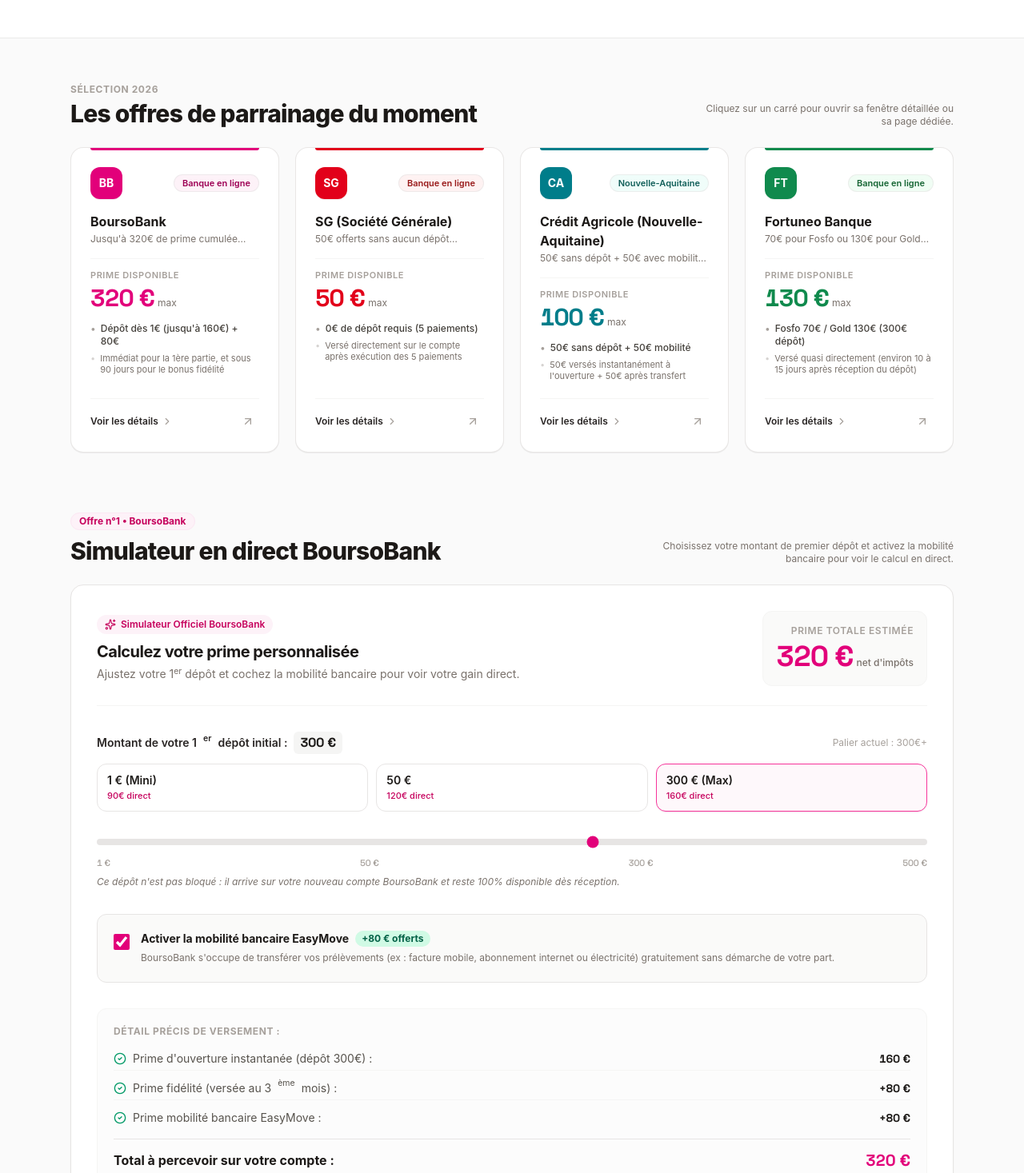
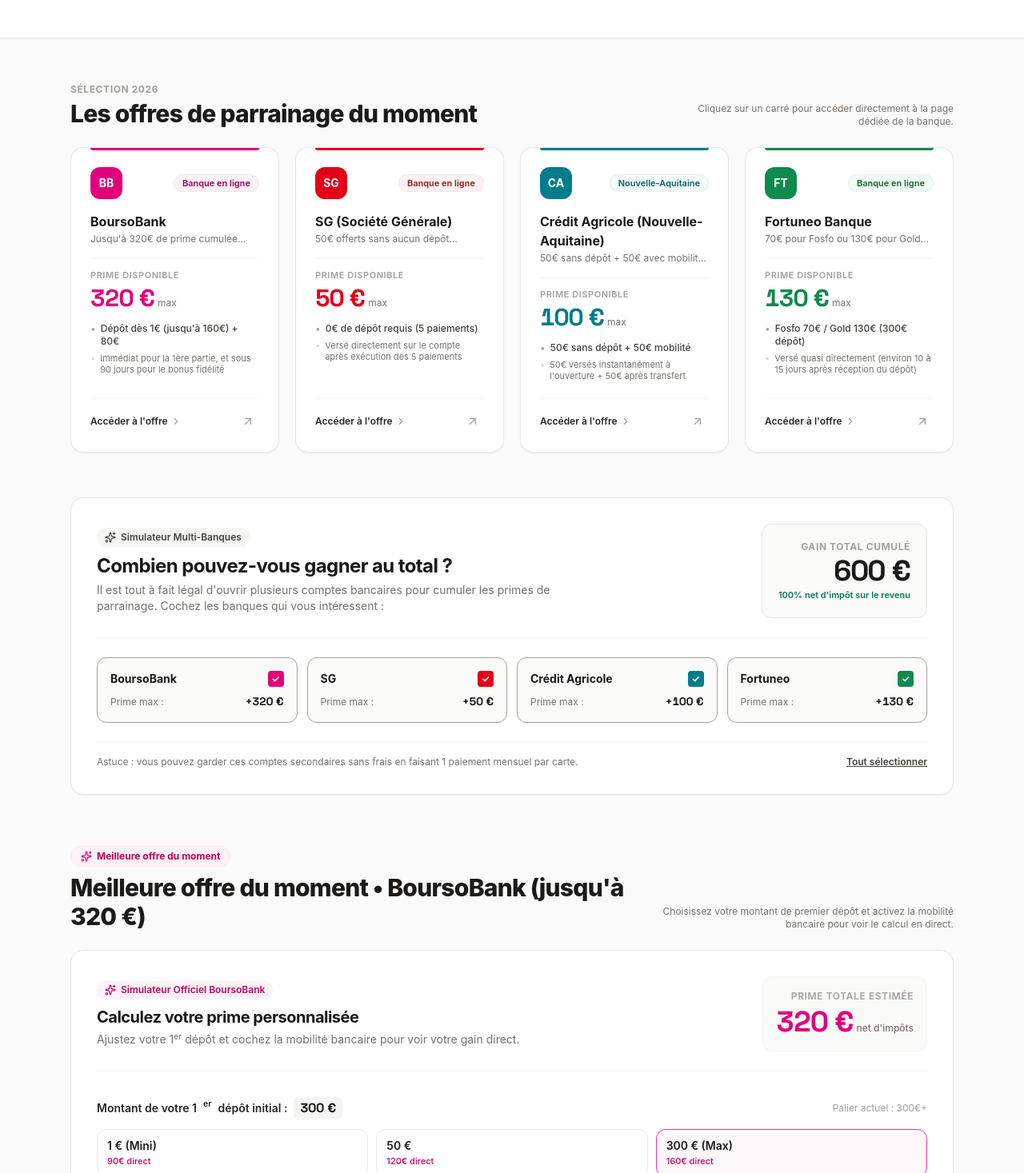
Before and after one commit to edgarfrance/MP, a React (Vite) app: page / in a window 1280 px wide. Shown: the part 443-1910 px from the top of the page at 80% size. Built offline with nearby package versions, Linux system fonts and the light colour scheme.

Commit message:
feat: update navigation and reorder sections
- Redirect offer bubbles directly to dedicated pages
- Replace modal view with direct navigation
- Add CumulativeCalculator section
- Update UI labels and ignore bun.lock

```diff
--- a/src/App.tsx
+++ b/src/App.tsx
@@ -95,26 +95,35 @@
               </h2>
             </div>
             <p className="text-xs text-stone-500 max-w-xs sm:text-right">
-              Cliquez sur un carré pour ouvrir sa fenêtre détaillée ou sa page dédiée.
+              Cliquez sur un carré pour accéder directement à la page dédiée de la banque.
             </p>
           </div>
 
           <OfferBubbles
             offers={BANK_OFFERS}
-            onSelectOffer={handleSelectOfferModal}
+            onSelectOffer={navigateToDedicatedPage}
             onOpenFullPage={navigateToDedicatedPage}
           />
         </section>
 
-        {/* Section 2: BoursoBank Focus & Interactive Live Simulator */}
-        <section id="simulateur-bourso" className="pt-4">
+        {/* Section 2: Simulateur Multi-Banques direct en dessous des bulles */}
+        <section id="cumul">
+          <CumulativeCalculator
+            offers={BANK_OFFERS}
+            onSelectOffer={navigateToDedicatedPage}
+          />
+        </section>
+
+        {/* Section 3: Meilleure offre du moment (BoursoBank) */}
+        <section id="meilleure-offre" className="pt-2">
           <div className="flex flex-col sm:flex-row sm:items-end justify-between gap-2 mb-6">
             <div>
-              <div className="inline-flex items-center gap-1.5 px-2.5 py-0.5 rounded-full text-xs font-bold bg-pink-50 text-pink-700 border border-pink-100 mb-2">
-                Offre n°1 • BoursoBank
+              <div className="inline-flex items-center gap-1.5 px-3 py-1 rounded-full text-xs font-bold bg-pink-50 text-pink-700 border border-pink-100 mb-2">
+                <Sparkles className="w-3.5 h-3.5 text-pink-600" />
+                Meilleure offre du moment
               </div>
               <h2 className="text-2xl sm:text-3xl font-extrabold text-stone-900 tracking-tight">
-                Simulateur en direct BoursoBank
+                Meilleure offre du moment • BoursoBank (jusqu'à 320 €)
               </h2>
             </div>
             <p className="text-xs text-stone-500 max-w-sm sm:text-right">
@@ -123,14 +132,6 @@
           </div>
 
           <BoursoSimulator brandColor="#E2007A" />
-        </section>
-
-        {/* Section 3: Cumulative Multi-Bank Simulator */}
-        <section id="cumul">
-          <CumulativeCalculator
-            offers={BANK_OFFERS}
-            onSelectOffer={handleSelectOfferModal}
-          />
         </section>
 
         {/* Section 4: Transparent FAQ */}
--- a/src/components/OfferBubbles.tsx
+++ b/src/components/OfferBubbles.tsx
@@ -98,21 +98,16 @@
               {/* Bottom Action Footer */}
               <div className="mt-5 pt-3.5 border-t border-stone-100 flex items-center justify-between">
                 <span className="text-xs font-semibold text-stone-800 group-hover:text-stone-950 inline-flex items-center gap-1 transition-colors">
-                  Voir les détails
+                  Accéder à l'offre
                   <ChevronRight className="w-3.5 h-3.5 text-stone-400 group-hover:translate-x-0.5 transition-transform" />
                 </span>
 
-                <button
-                  type="button"
-                  onClick={(e) => {
-                    e.stopPropagation();
-                    onOpenFullPage(offer);
-                  }}
-                  className="p-1.5 text-stone-400 hover:text-stone-800 hover:bg-stone-100 rounded-lg transition-colors cursor-pointer"
-                  title="Ouvrir la page dédiée"
+                <div
+                  className="p-1.5 text-stone-400 group-hover:text-stone-800 group-hover:bg-stone-100 rounded-lg transition-colors"
+                  title="Accéder à la page dédiée"
                 >
                   <ArrowUpRight className="w-4 h-4" />
-                </button>
+                </div>
               </div>
             </div>
           );
```
Also changed, not shown: 1 other file (tests, documents, lock files or other folders).
